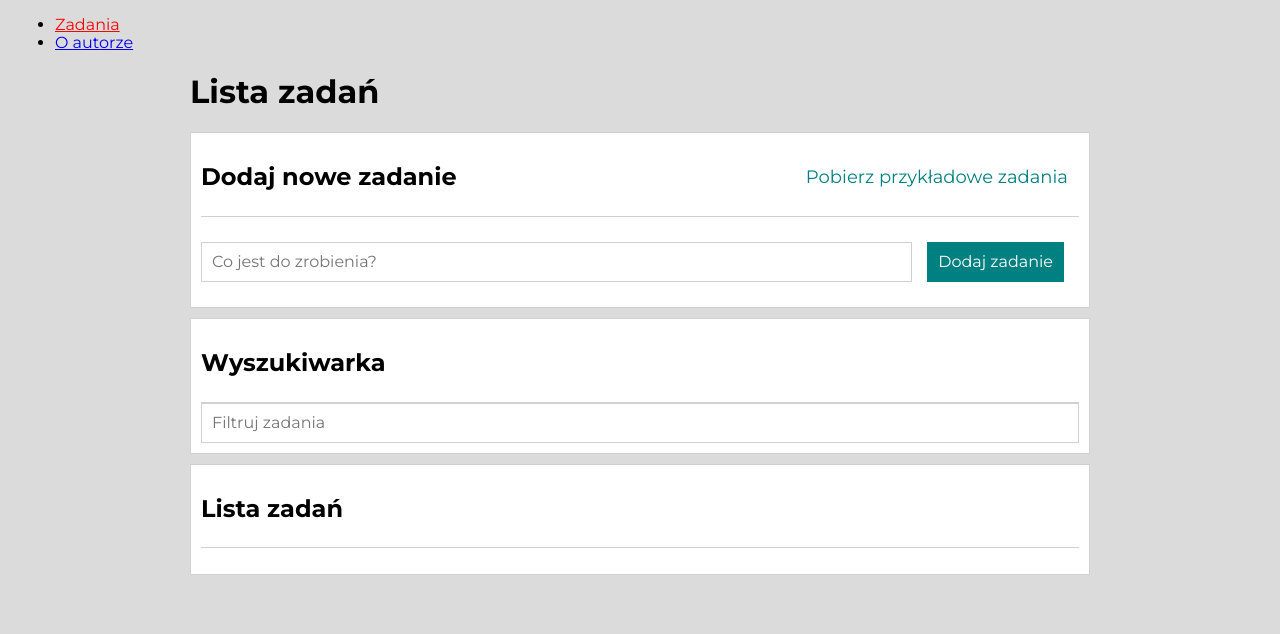
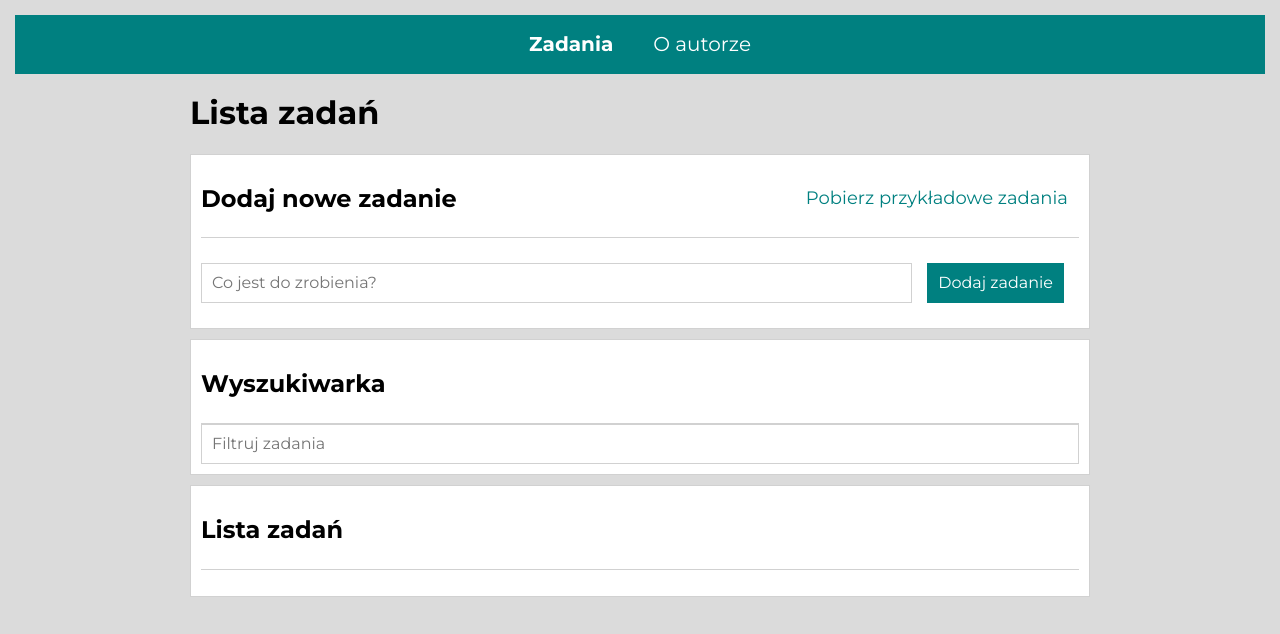
Before and after one commit to SzymonFrontDev/Todo-List-React, a React (Create React App) app: page /#/zadania in a window 1280 px wide. Shown: the top 634 px of the page. Built offline with nearby package versions, Linux system fonts and the light colour scheme; the HTML template or start-up script is replaced by a standard one.

Commit message:
added css to NavLinkList

```diff
--- a/src/App.js
+++ b/src/App.js
@@ -3,20 +3,20 @@ import { HashRouter, Switch, Route, Redirect,} from "react-router-dom";
 import TasksPage from "./features/tasks/TasksPage"
 import TaskPage from "./features/tasks/TaskPage"
 import AuthorPage from "./features/tasks/author/AuthorPage";
-import { StyledNavLink } from "./styled.js";
+import { StyledNavLink, NavLinkList } from "./styled.js";
 
 
 export default () => (
   <HashRouter>
     <nav>
-      <ul>
+      <NavLinkList>
         <li>
           <StyledNavLink to="/zadania">Zadania</StyledNavLink>
         </li>
         <li>
           <StyledNavLink to="/autor">O autorze</StyledNavLink>
         </li>
-      </ul>
+      </NavLinkList>
       <Switch>
       <Route path="/zadania/:id">
           <TaskPage />
--- a/src/styled.js
+++ b/src/styled.js
@@ -1,12 +1,27 @@
 import { NavLink } from "react-router-dom";
 import styled from "styled-components";
 
-const activeClassName = "active";
-
-export const StyledNavLink = styled(NavLink).attrs(() => ({
-    activeClassName,
-}))`
-&.${activeClassName} {
-    color: red;
+export const StyledNavLink = styled(NavLink)`
+text-decoration: none;
+color: #fff;
+&.active {
+    color:#fff;
+    font-weight: bolder;
+    text-decoration: none;
 }
 `
+
+export const NavLinkList = styled.ul`
+  font-size: 20px;
+  text-decoration: none;
+  list-style-type: none;
+  background-color:teal;
+  margin-top: 0;
+  padding: 18px;
+  color: #fff;
+  text-align: center;
+  display:flex;
+  flex-direction: row;
+  justify-content: center;
+  gap :40px
+`
```
